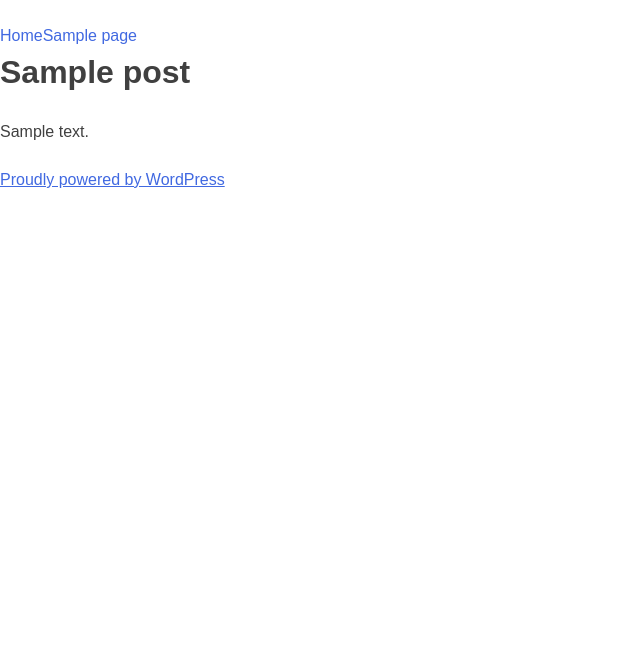
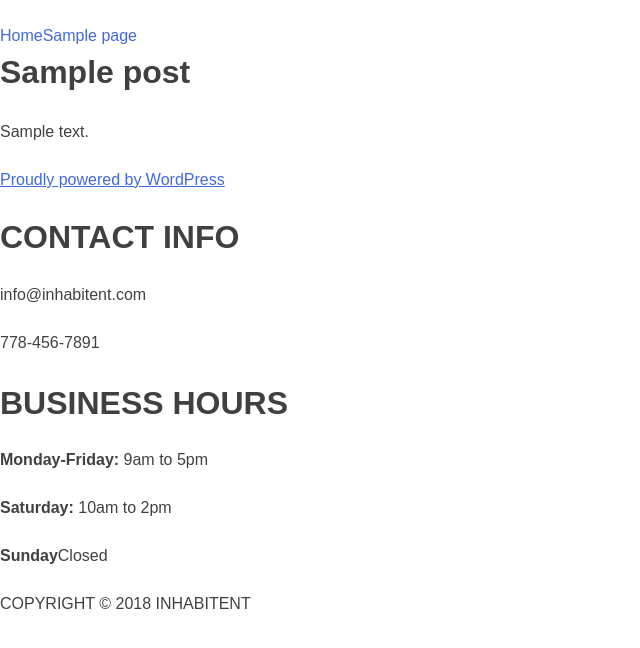
Before and after one commit to elim322/inhabitent, a WordPress theme: template themes/inhabitent/page.php in a window 1280 px wide. Shown: the top 648 px of the page, without its empty margins (0-640 px from the left). Run offline with PHP 8.4 and a stand-in for WordPress, Linux system fonts and the light colour scheme; the site name, menu and one post (Sample post) are stand-ins, and other content is empty.

Commit message:
added posts and footer html

```diff
--- a/themes/inhabitent/footer.php
+++ b/themes/inhabitent/footer.php
@@ -13,6 +13,21 @@
 				<div class="site-info">
 					<a href="<?php echo esc_url( 'https://wordpress.org/' ); ?>"><?php printf( esc_html( 'Proudly powered by %s' ), 'WordPress' ); ?></a>
 				</div><!-- .site-info -->
+				<div class="contact">
+				<h1 class="contact-info">CONTACT INFO</h1>
+				<p>info@inhabitent.com</p>
+				<p>778-456-7891</p>
+				</div>
+				<div class="business">
+				<h1 class="business hours">BUSINESS HOURS</h1>
+				<p><strong>Monday-Friday:</strong> 9am to 5pm</p>
+				<p><strong>Saturday:</strong> 10am to 2pm</p>
+				<p><strong>Sunday</strong>Closed</p>
+				</div>
+				<div class="copyright">
+				<p>COPYRIGHT © 2018 INHABITENT</p>
+				</div>
+
 			</footer><!-- #colophon -->
 		</div><!-- #page -->
 
```
Also changed, not shown: uploads/2018/08/van-camper-1024x700.jpg (added), uploads/2018/08/van-camper-150x150.jpg (added), uploads/2018/08/van-camper-300x205.jpg (added), uploads/2018/08/van-camper-768x525.jpg (added), uploads/2018/08/van-camper.jpg (added), uploads/2018/08/warm-cocktail-1024x683.jpg (added), uploads/2018/08/warm-cocktail-150x150.jpg (added), uploads/2018/08/warm-cocktail-300x200.jpg (added), uploads/2018/08/warm-cocktail-768x512.jpg (added), uploads/2018/08/warm-cocktail.jpg (added).
